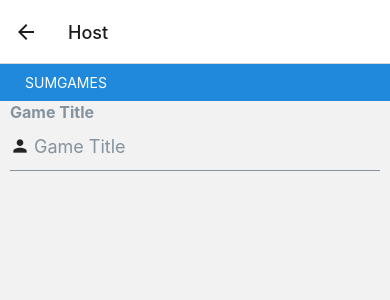
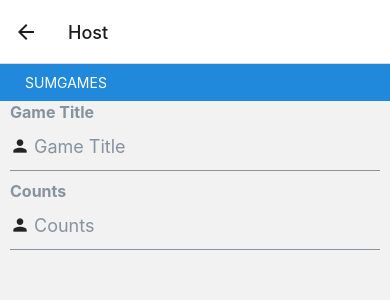
Before and after one commit to katsu268/SumgamesApp, a React Native app: screen /Host in a window 390 px wide. Shown: the top 300 px of the page. Built offline with nearby package versions, Linux system fonts and the light colour scheme.

Commit message:
sagawa_10_21_6

```diff
--- a/pages/hostform.js
+++ b/pages/hostform.js
@@ -1,6 +1,7 @@
 import React from "react";
 import { View } from "react-native";
 import { Input, Button, Icon, Header } from "react-native-elements";
+import games from './top__page'
 
 
 const HostForm = () =>{
@@ -34,6 +35,19 @@ const HostForm = () =>{
             leftIconContainerStyle={{}}
             placeholder="Game Title"
             />
+
+            <Input
+            containerStyle={{}}
+            disabledInputStyle={{ background: "#ddd" }}
+            inputContainerStyle={{}}
+            inputStyle={{}}
+            label="Counts"
+            labelStyle={{}}
+            labelProps={{}}
+            leftIcon={<Icon name="person" size={20} />}
+            leftIconContainerStyle={{}}
+            placeholder="Counts"
+            />
         </View>
     );
 };
```
